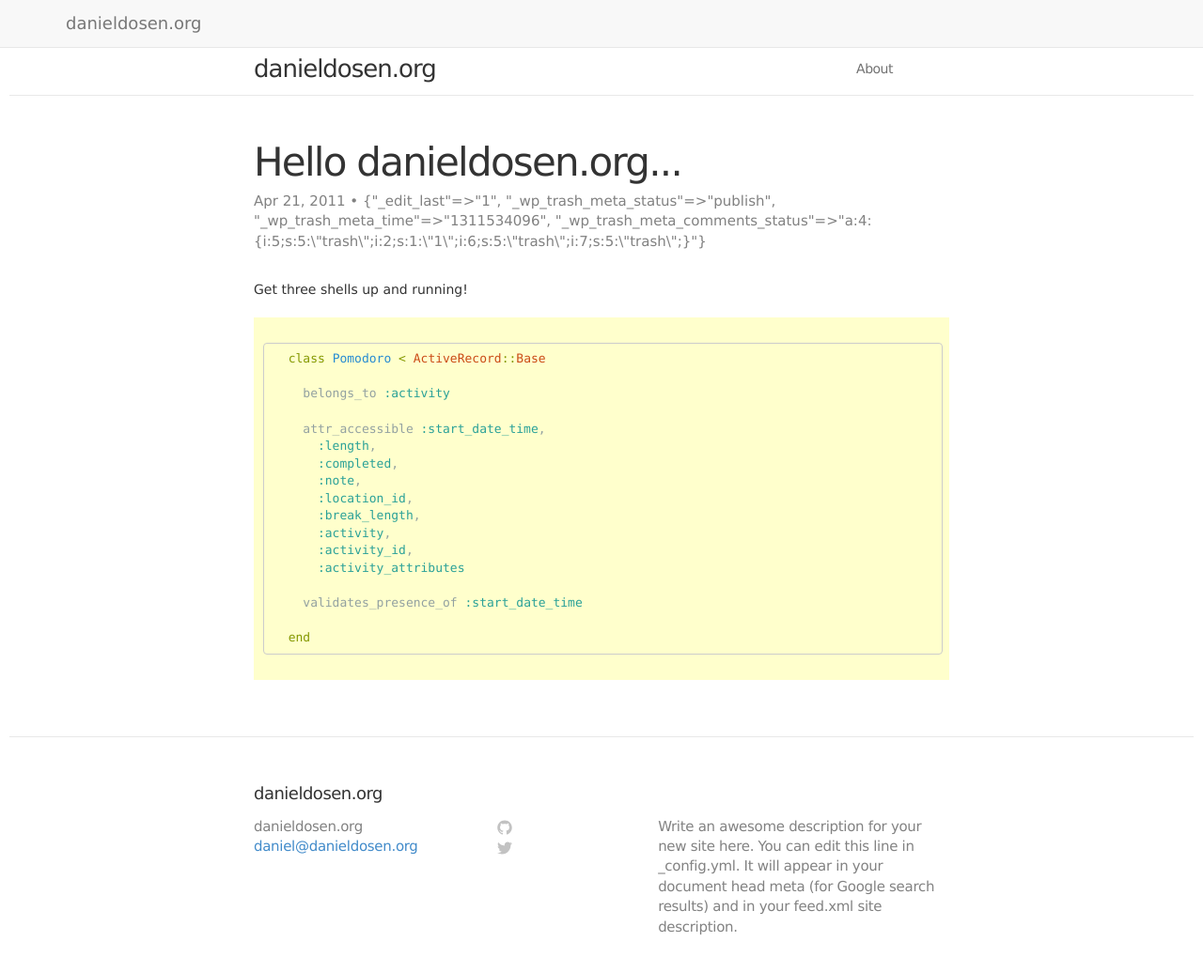
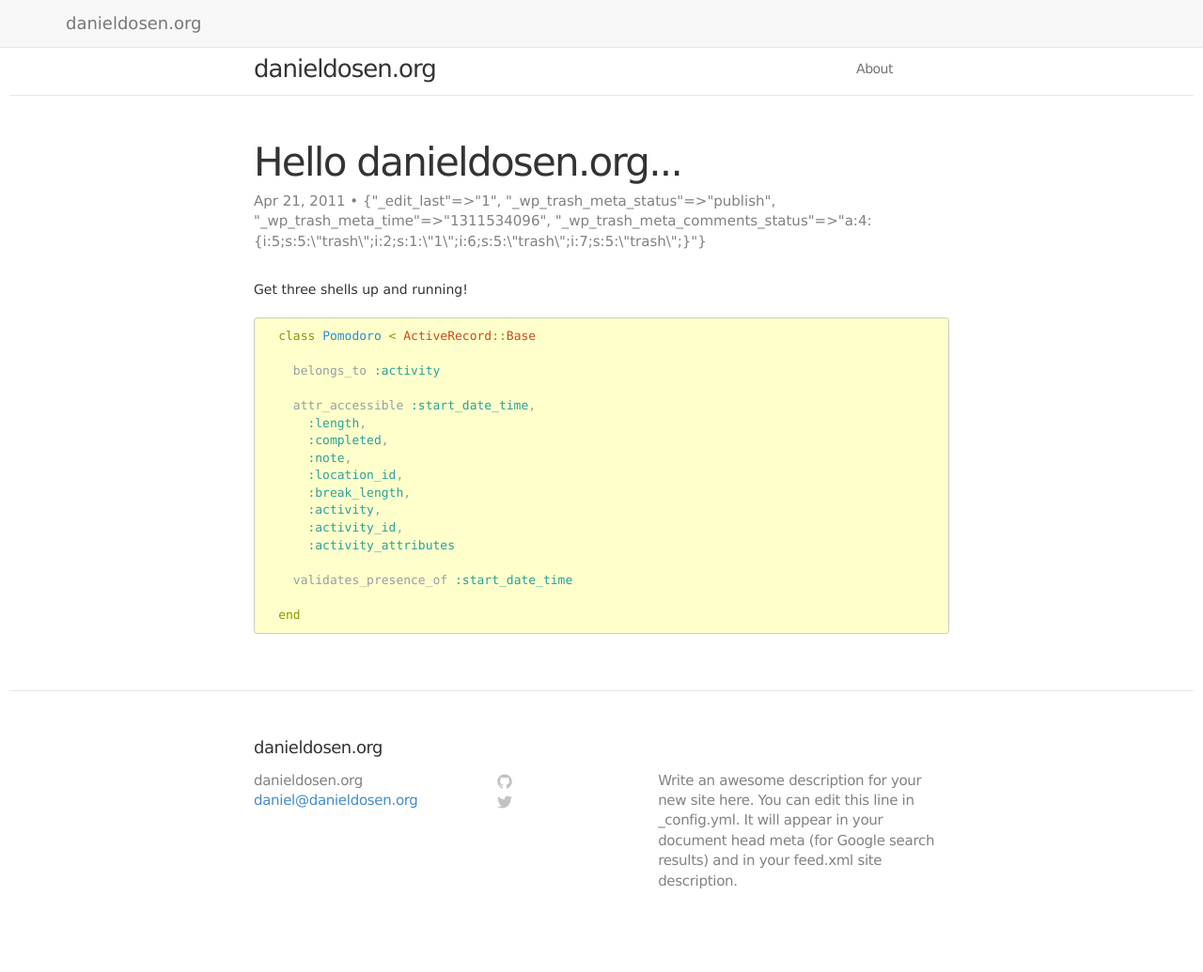
Before and after one commit to dgdosen/danieldosen_org, a Jekyll site: the page built from _posts/2011-04-21-hello-world.markdown, in a window 1280 px wide and 1053 px high. Shown: the top 1035 px of the window at 94% size. Built offline with Jekyll 4.4.1, drawn with Linux system fonts in a browser that asks for light colours.

Commit message:
streamlined code hightlight

```diff
--- a/css/main.css
+++ b/css/main.css
@@ -259,21 +259,6 @@ a:visited { color: #205caa; }
 /* ----------------------------------------------------------*/
 
 
-/* solarized */
-.highlight {
-  background-color: #ffffcc;
-  padding: 7px 7px 7px 10px;
-  /* border: 1px solid #ddd; */
-  /* -moz-box-shadow: 3px 3px rgba(0,0,0,0.1); */
-  /* -webkit-box-shadow: 3px 3px rgba(0,0,0,0.1); */
-  /* box-shadow: 3px 3px rgba(0,0,0,0.1); */
-  margin: 20px 0 20px 0;
-  overflow: hidden;
-}
-
-/* code { */
-/*   font-family:'Apple Menlo','Courier', monospace; */
-/* } */
 .highlight { background-color: #ffffcc }
 .highlight .c { color: #586E75 } /* Comment */
 .highlight .err { color: #93A1A1 } /* Error */
```
